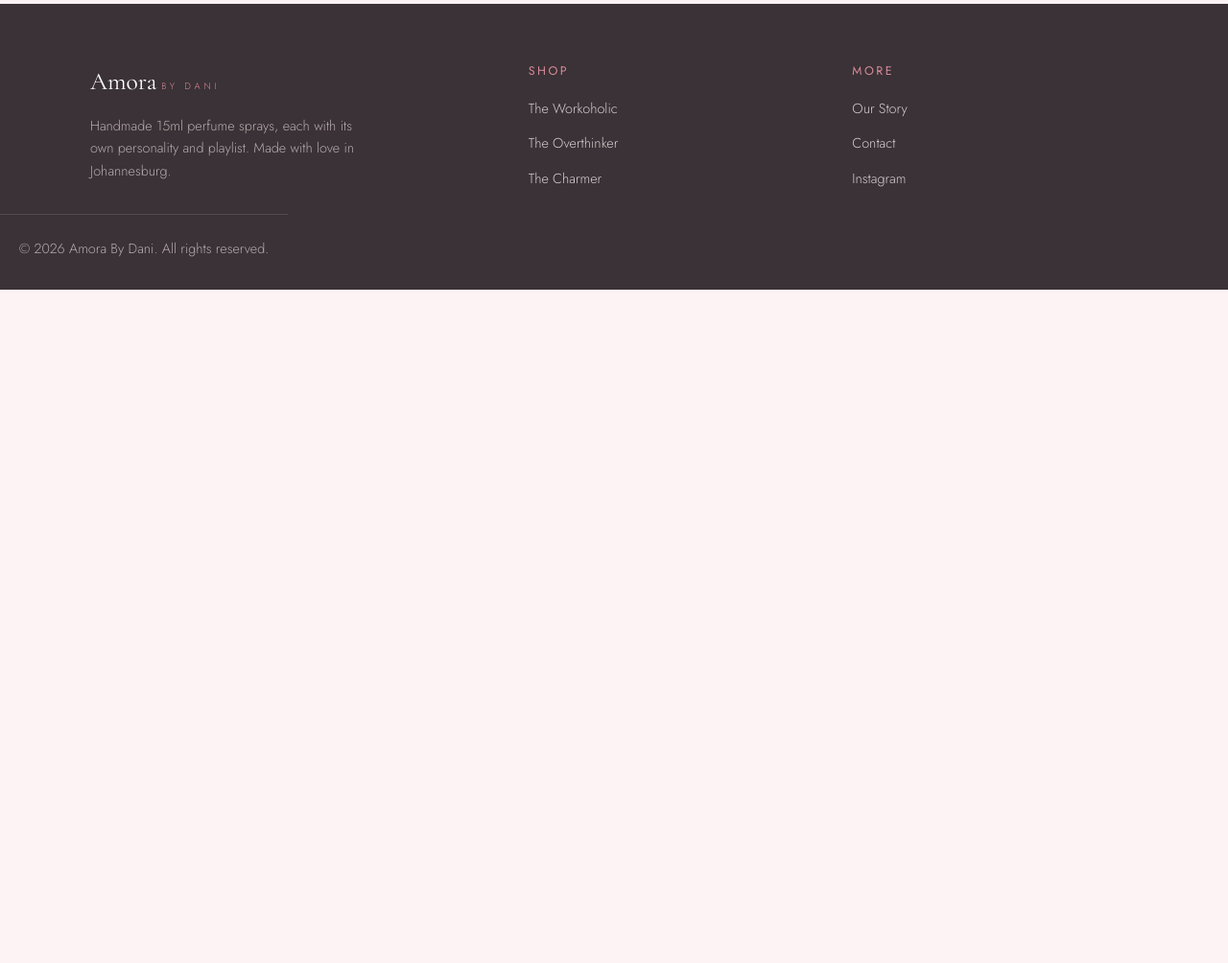
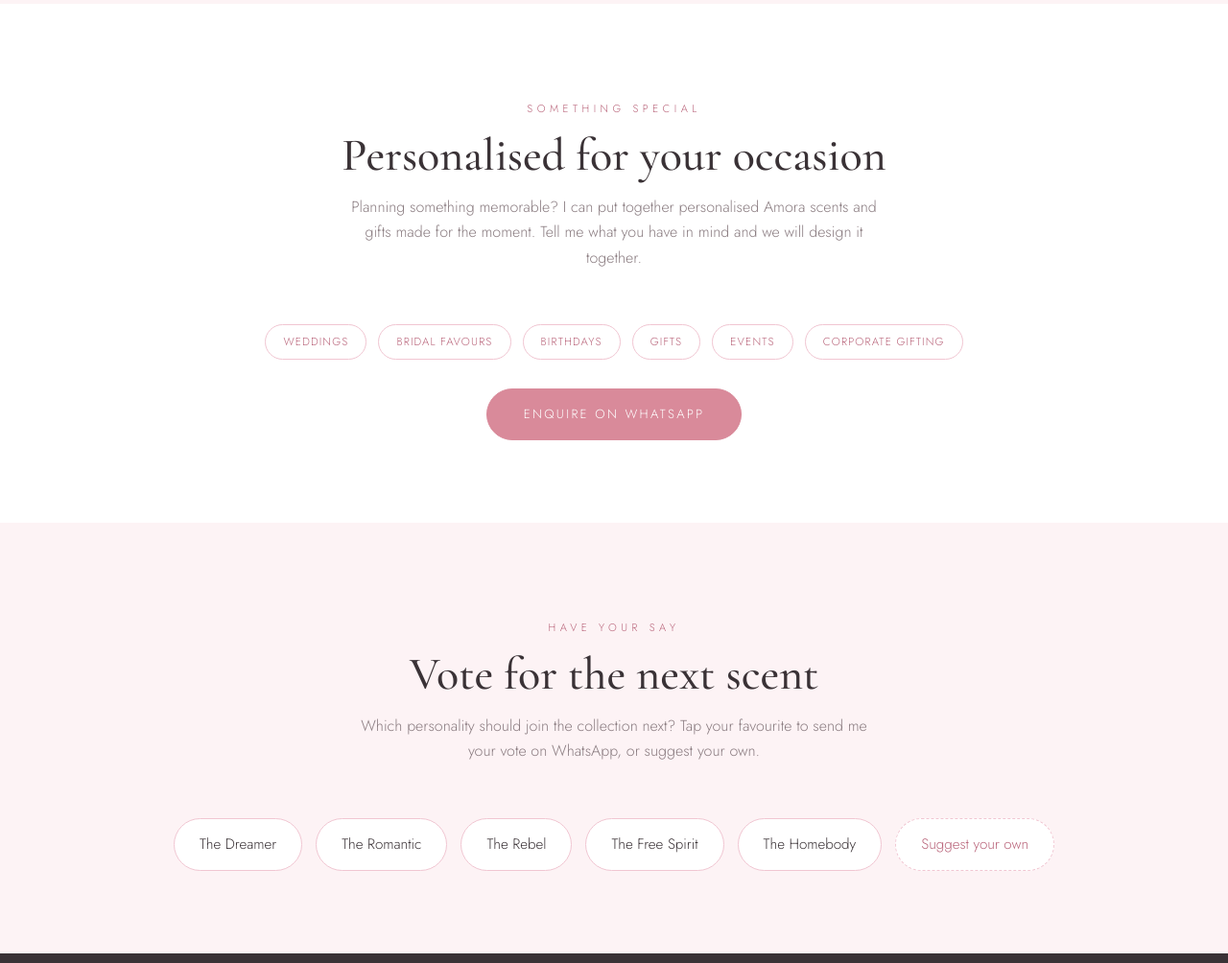
Before and after one commit to daniellag-claude/amora-by-dani, a plain HTML site: page shop.html in a window 1280 px wide. Shown: the part 1516-2520 px from the top of the page at 96% size. Before the commit the page ends 1818 px from the top, so only its background shows below. Drawn offline with nearby package versions, Linux system fonts and the light colour scheme.

Commit message:
Add next-scent vote and personalised occasions sections to shop

```diff
--- a/css/style.css
+++ b/css/style.css
@@ -101,6 +101,25 @@ img { max-width: 100%; display: block; }
 }
 .order-summary { color: var(--charcoal); font-size: 0.98rem; white-space: pre-line; line-height: 1.7; margin: 0; }
 #orderBtn[aria-disabled="true"] { opacity: 0.45; pointer-events: none; }
+
+/* ---------- Vote for next scent ---------- */
+.vote-grid { display: flex; flex-wrap: wrap; gap: 14px; justify-content: center; margin-top: 8px; }
+.vote-opt {
+  font-family: var(--sans); font-size: 0.95rem;
+  padding: 14px 26px; border-radius: 40px;
+  border: 1px solid var(--pink-mid); background: var(--white);
+  color: var(--charcoal); cursor: pointer; transition: all 0.2s ease;
+}
+.vote-opt:hover { border-color: var(--rose); background: var(--pink-soft); transform: translateY(-2px); }
+.vote-opt.suggest { border-style: dashed; color: var(--rose-deep); }
+
+/* ---------- Occasion chips ---------- */
+.chips { display: flex; flex-wrap: wrap; gap: 12px; justify-content: center; margin: 4px 0 30px; }
+.chip {
+  font-size: 0.72rem; letter-spacing: 0.1em; text-transform: uppercase;
+  color: var(--rose-deep); border: 1px solid var(--pink-mid);
+  border-radius: 30px; padding: 8px 18px;
+}
 .brand .name {
   font-family: var(--serif); font-size: 1.7rem; font-weight: 600;
   letter-spacing: 0.04em; color: var(--charcoal);
--- a/shop.html
+++ b/shop.html
@@ -117,6 +117,47 @@
     </div>
   </section>
 
+  <!-- ====== Personalised for occasions ====== -->
+  <section class="section tint">
+    <div class="container">
+      <div class="section-head">
+        <p class="eyebrow">Something special</p>
+        <h2>Personalised for your occasion</h2>
+        <p>Planning something memorable? I can put together personalised Amora scents and gifts made for the moment. Tell me what you have in mind and we will design it together.</p>
+      </div>
+      <div class="chips">
+        <span class="chip">Weddings</span>
+        <span class="chip">Bridal favours</span>
+        <span class="chip">Birthdays</span>
+        <span class="chip">Gifts</span>
+        <span class="chip">Events</span>
+        <span class="chip">Corporate gifting</span>
+      </div>
+      <div style="text-align:center;">
+        <a class="btn" target="_blank" rel="noopener" href="https://wa.me/27836553095?text=Hi%20Dani!%20I%27d%20love%20to%20chat%20about%20a%20personalised%20Amora%20scent%20for%20an%20occasion.">Enquire on WhatsApp</a>
+      </div>
+    </div>
+  </section>
+
+  <!-- ====== Vote for the next scent ====== -->
+  <section class="section">
+    <div class="container">
+      <div class="section-head">
+        <p class="eyebrow">Have your say</p>
+        <h2>Vote for the next scent</h2>
+        <p>Which personality should join the collection next? Tap your favourite to send me your vote on WhatsApp, or suggest your own.</p>
+      </div>
+      <div class="vote-grid">
+        <a class="vote-opt" target="_blank" rel="noopener" href="https://wa.me/27836553095?text=Hi%20Dani!%20My%20vote%20for%20the%20next%20Amora%20scent%20is%3A%20The%20Dreamer.">The Dreamer</a>
+        <a class="vote-opt" target="_blank" rel="noopener" href="https://wa.me/27836553095?text=Hi%20Dani!%20My%20vote%20for%20the%20next%20Amora%20scent%20is%3A%20The%20Romantic.">The Romantic</a>
+        <a class="vote-opt" target="_blank" rel="noopener" href="https://wa.me/27836553095?text=Hi%20Dani!%20My%20vote%20for%20the%20next%20Amora%20scent%20is%3A%20The%20Rebel.">The Rebel</a>
+        <a class="vote-opt" target="_blank" rel="noopener" href="https://wa.me/27836553095?text=Hi%20Dani!%20My%20vote%20for%20the%20next%20Amora%20scent%20is%3A%20The%20Free%20Spirit.">The Free Spirit</a>
+        <a class="vote-opt" target="_blank" rel="noopener" href="https://wa.me/27836553095?text=Hi%20Dani!%20My%20vote%20for%20the%20next%20Amora%20scent%20is%3A%20The%20Homebody.">The Homebody</a>
+        <a class="vote-opt suggest" target="_blank" rel="noopener" href="https://wa.me/27836553095?text=Hi%20Dani!%20I%20have%20a%20scent%20idea%20for%20Amora%3A%20">Suggest your own</a>
+      </div>
+    </div>
+  </section>
+
   <footer class="site-footer">
     <div class="container footer-grid">
       <div>
```
